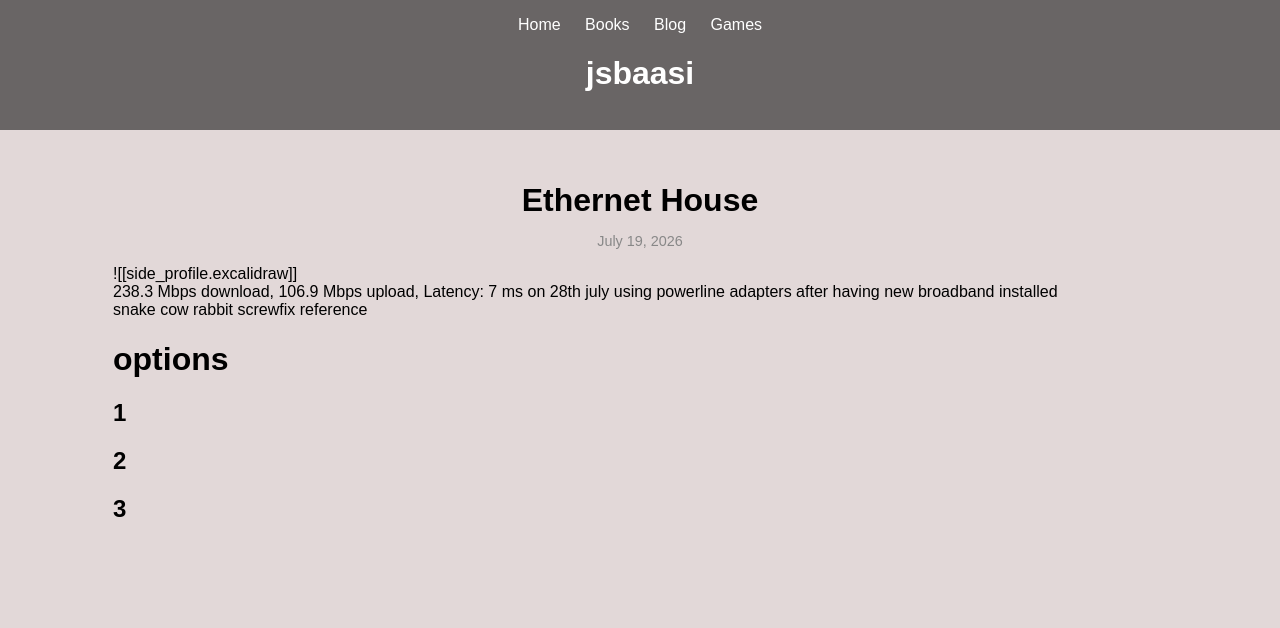
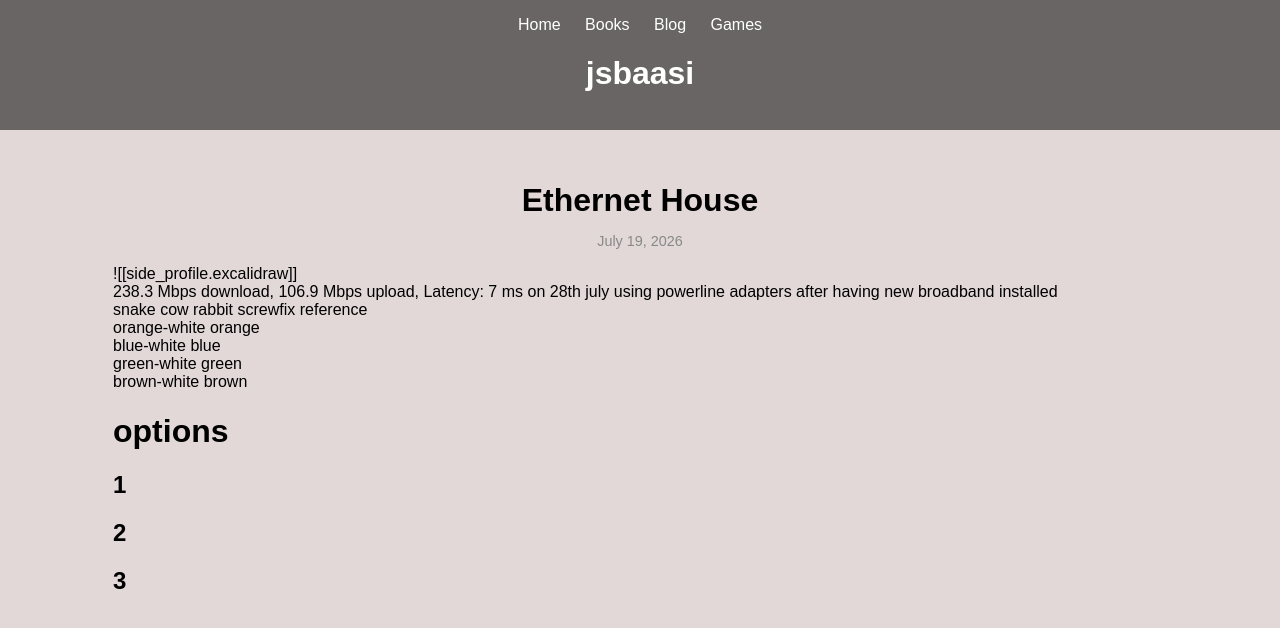
Before and after one commit to jsbaasi/jsbaasi.github.io, a Jekyll site: the page built from _posts/2026-07-19-ethernet-house.md, in a window 1280 px wide. Shown: the top 628 px of the page. Built offline with Jekyll 4.4.1, drawn with Linux system fonts in a browser that asks for light colours.

Commit message:
vault backup: 2026-07-31 15:09:47

```diff
--- a/_posts/2026-07-19-ethernet-house.md
+++ b/_posts/2026-07-19-ethernet-house.md
@@ -8,6 +8,10 @@ permalink: /ethernet-house/
 ![[side_profile.excalidraw]]
 238.3 Mbps download, 106.9 Mbps upload, Latency: 7 ms on 28th july using powerline adapters after having new broadband installed
 snake cow rabbit screwfix reference
+orange-white orange
+blue-white blue
+green-white green
+brown-white brown
 # options
 ## 1
 ## 2
```
